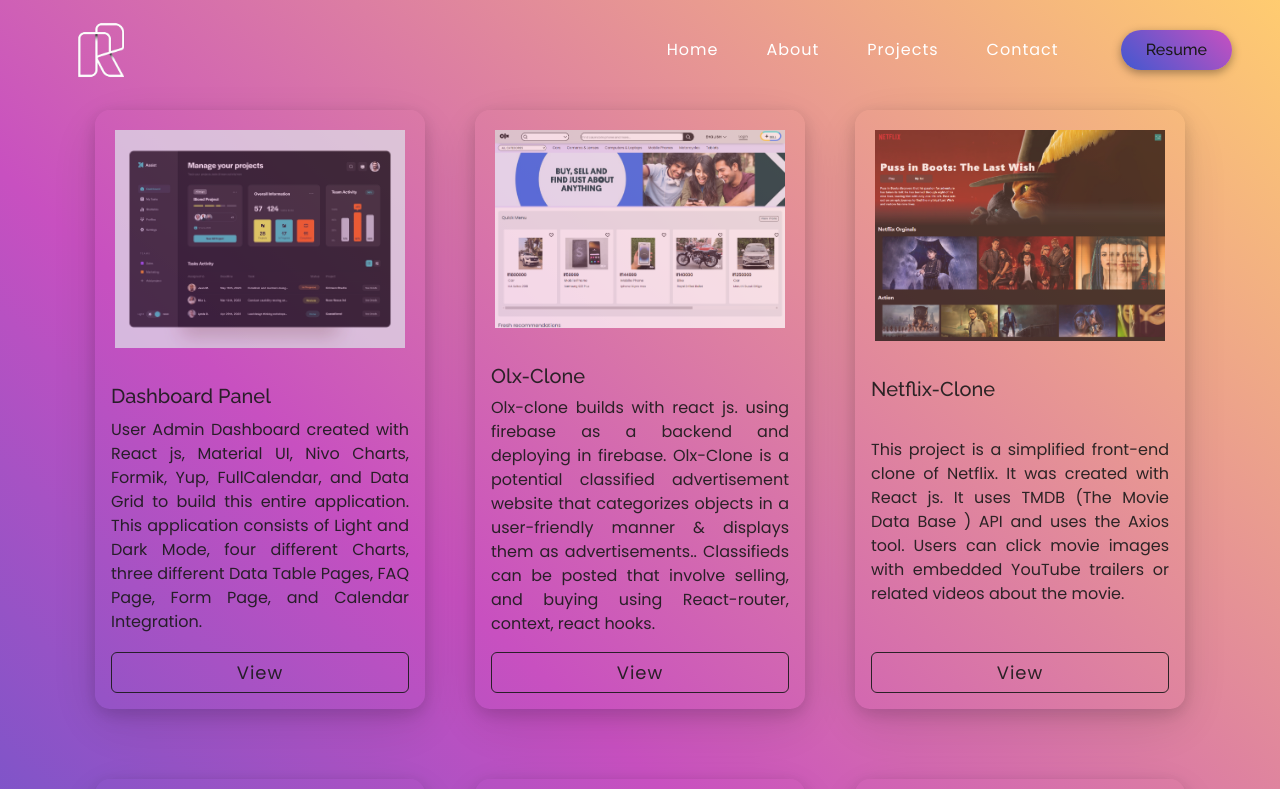
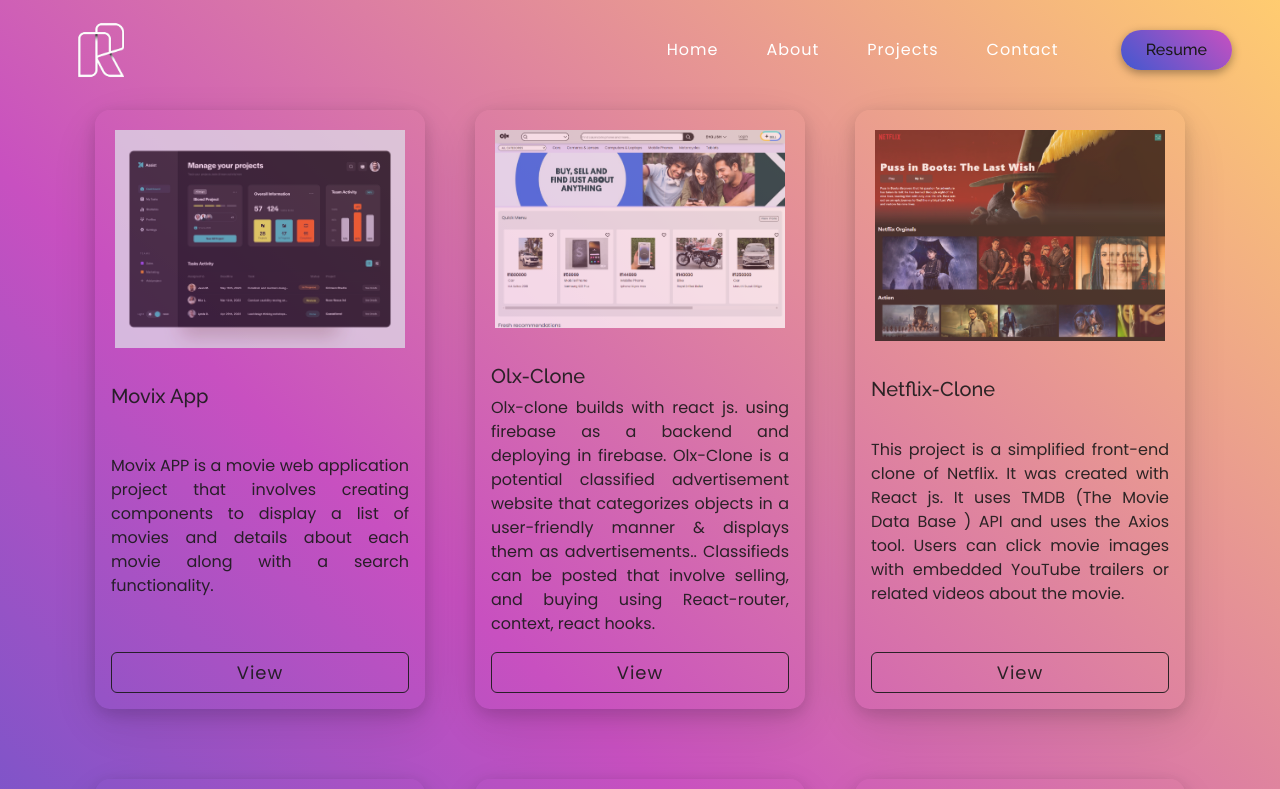
Before and after one commit to CodesRahul96/portfolio, a React (Create React App) app: page /project in a window 1280 px wide. Shown: the top 789 px of the page. Built offline with nearby package versions, Linux system fonts and the light colour scheme.

Commit message:
project section updated

```diff
--- a/src/components/Projectlist/Projectlist.js
+++ b/src/components/Projectlist/Projectlist.js
@@ -19,8 +19,8 @@
               <ProjectCard
                 imgPath={useradminpanel}
                 isBlog={false}
-                title="Dashboard Panel"
-                description="User Admin Dashboard created with React js, Material UI, Nivo Charts, Formik, Yup, FullCalendar, and Data Grid to build this entire application. This application consists of Light and Dark Mode, four different Charts, three different Data Table Pages, FAQ Page, Form Page, and Calendar Integration."
+                title="Movix App"
+                description="Movix APP is a movie web application project that involves creating components to display a list of movies and details about each movie along with a search functionality."
                 ghLink="https://github.com/coderrahul-github"
               />
             </Col>
```
